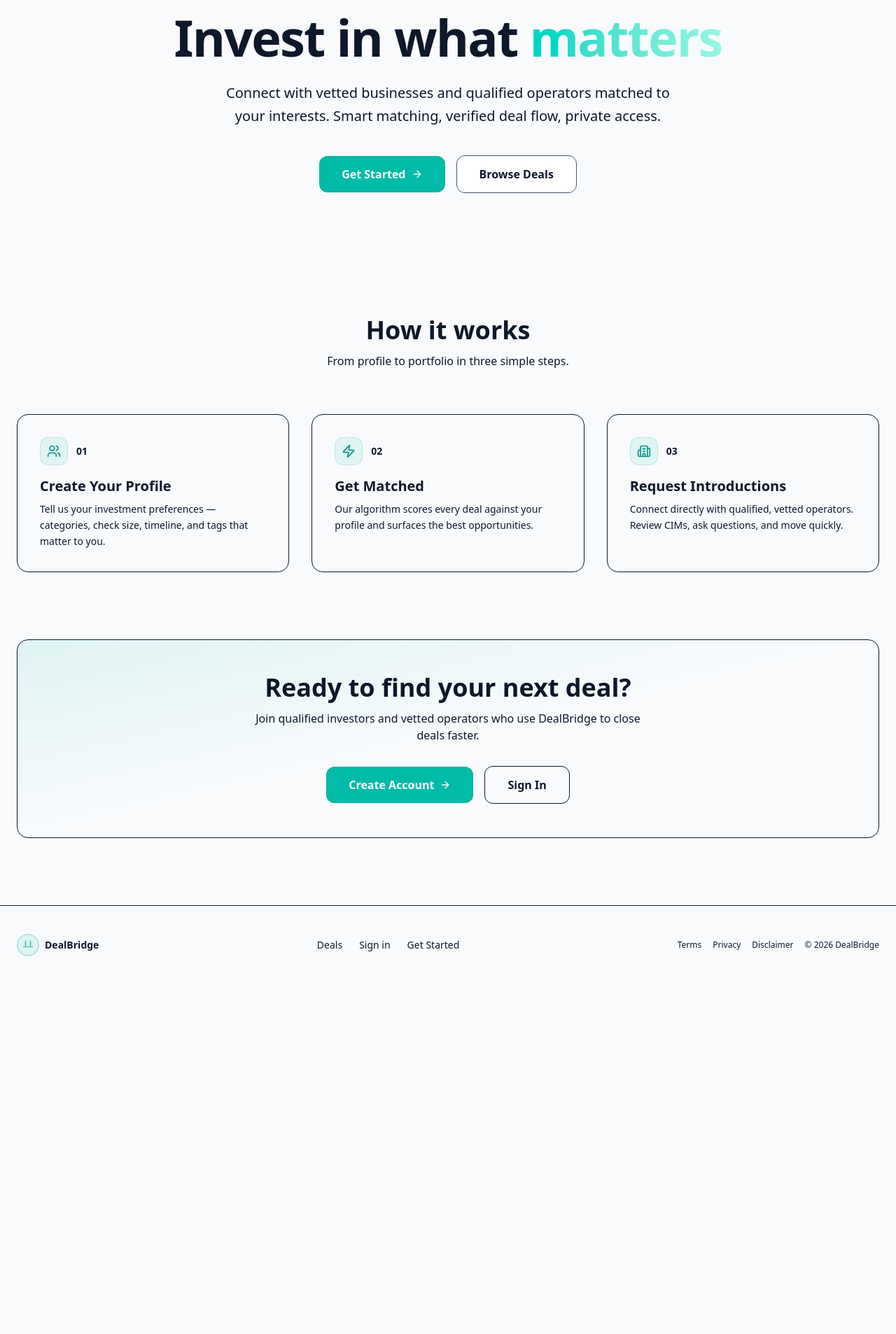
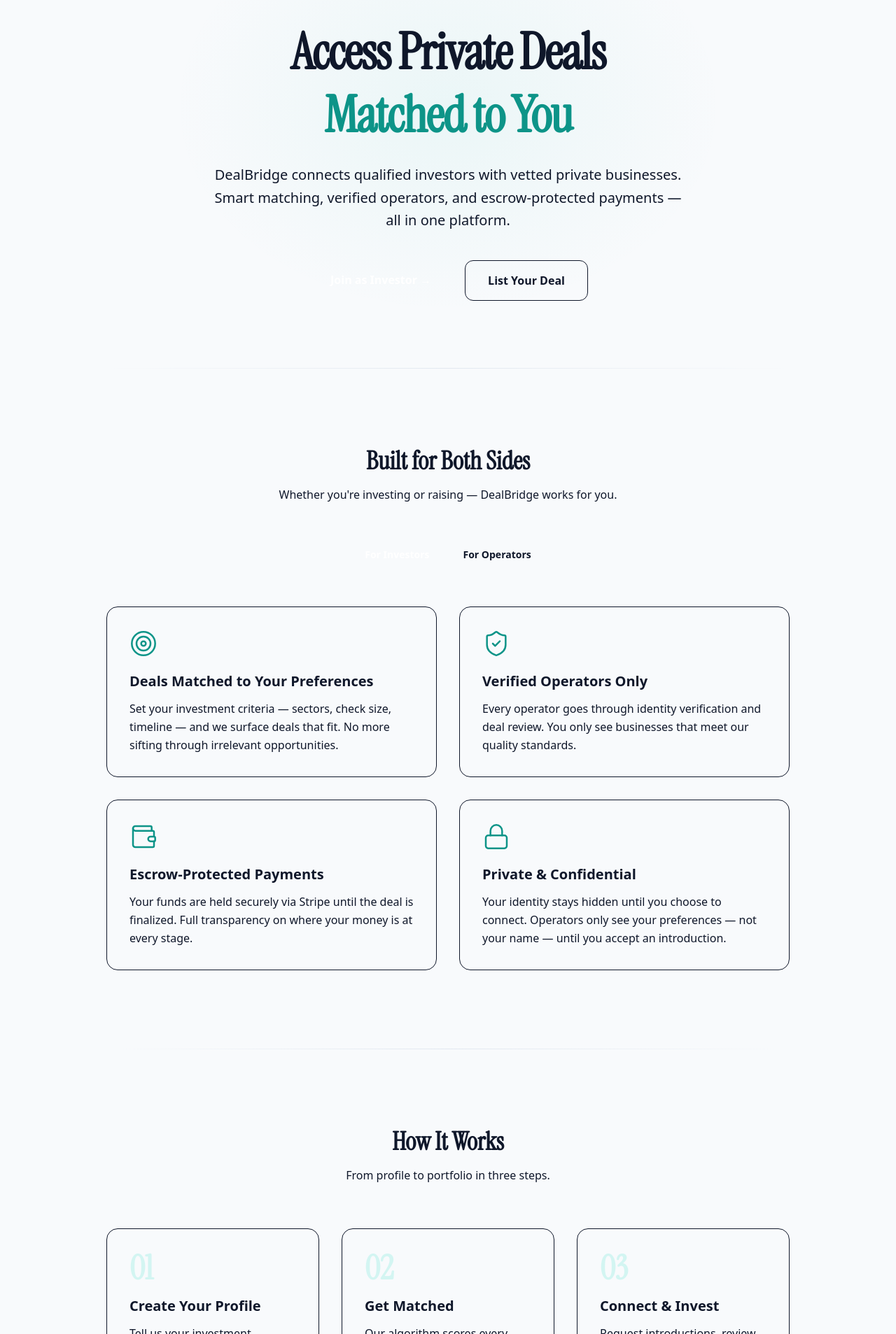
Before and after one commit to asaddawoodani/dealbridge, a Next.js app: page / in a window 1280 px wide. Shown: the part 213-2120 px from the top of the page at 70% size. Before the commit the page ends 1620 px from the top, so only its background shows below. Built offline with nearby package versions, Linux system fonts and the light colour scheme; no server answers.

Commit message:
Redesign landing page with tabbed value props, trust signals, and scroll animations
Co-Authored-By: Claude Opus 4.6 <noreply@anthropic.com>

```diff
--- a/app/auth/signup/page.tsx
+++ b/app/auth/signup/page.tsx
@@ -1,19 +1,21 @@
 "use client";
 
 import { useState } from "react";
-import { useRouter } from "next/navigation";
+import { useRouter, useSearchParams } from "next/navigation";
 import { createClient } from "@/lib/supabase/client";
 import { UserPlus, Building2, TrendingUp } from "lucide-react";
 import PasswordInput from "@/components/PasswordInput";
 
 export default function SignUpPage() {
   const router = useRouter();
+  const searchParams = useSearchParams();
+  const initialRole = searchParams.get("role") === "operator" ? "operator" : "investor";
 
   const [fullName, setFullName] = useState("");
   const [email, setEmail] = useState("");
   const [password, setPassword] = useState("");
   const [confirmPassword, setConfirmPassword] = useState("");
-  const [role, setRole] = useState<"investor" | "operator">("investor");
+  const [role, setRole] = useState<"investor" | "operator">(initialRole);
   const [termsAccepted, setTermsAccepted] = useState(false);
   const [error, setError] = useState<string | null>(null);
   const [loading, setLoading] = useState(false);
--- a/app/page.tsx
+++ b/app/page.tsx
@@ -1,130 +1,239 @@
 import Link from "next/link";
-import {
-  ArrowRight,
-  Shield,
-  Zap,
-  Users,
-  Building2,
-} from "lucide-react";
+import { ShieldCheck, FileCheck, Lock, MessageSquare } from "lucide-react";
+import FadeIn from "@/components/landing/FadeIn";
+import ValuePropTabs from "@/components/landing/ValuePropTabs";
 
 const STEPS = [
   {
     step: "01",
     title: "Create Your Profile",
     description:
-      "Tell us your investment preferences — categories, check size, timeline, and tags that matter to you.",
-    icon: Users,
+      "Tell us your investment preferences — sectors, check size, timeline, and involvement level. Takes under 5 minutes.",
   },
   {
     step: "02",
     title: "Get Matched",
     description:
-      "Our algorithm scores every deal against your profile and surfaces the best opportunities.",
-    icon: Zap,
+      "Our algorithm scores every deal against your profile and surfaces the best opportunities. New matches delivered to your dashboard.",
   },
   {
     step: "03",
-    title: "Request Introductions",
+    title: "Connect & Invest",
     description:
-      "Connect directly with qualified, vetted operators. Review CIMs, ask questions, and move quickly.",
-    icon: Building2,
+      "Request introductions, review documents, message operators directly, and commit funds — all within DealBridge.",
   },
 ];
+
+const TRUST_SIGNALS = [
+  { icon: ShieldCheck, label: "Verified Operators", desc: "Identity checks on every business" },
+  { icon: FileCheck, label: "KYC Compliance", desc: "Full investor verification process" },
+  { icon: Lock, label: "Escrow Protection", desc: "Funds secured via Stripe" },
+  { icon: MessageSquare, label: "Encrypted Messaging", desc: "Private investor-operator comms" },
+];
+
+function Divider() {
+  return (
+    <div className="max-w-5xl mx-auto px-6">
+      <div
+        className="h-px"
+        style={{
+          background:
+            "linear-gradient(90deg, transparent, var(--border), transparent)",
+        }}
+      />
+    </div>
+  );
+}
 
 export default function Home() {
   return (
     <div className="text-[--text-primary]">
-      {/* Hero */}
+      {/* ─── HERO ─── */}
       <section className="relative overflow-hidden">
-        <div className="mx-auto max-w-7xl px-4 sm:px-6 pt-16 sm:pt-24 pb-12 sm:pb-20 text-center relative z-10">
-          <div className="inline-flex items-center gap-2 rounded-full border border-teal-500/20 bg-teal-500/5 px-4 py-1.5 text-sm text-teal-400 mb-8">
-            <Shield className="h-4 w-4" />
-            Private deal flow for qualified investors
-          </div>
+        <div
+          className="absolute top-0 left-1/2 -translate-x-1/2 w-[800px] h-[600px] rounded-full pointer-events-none"
+          style={{
+            background:
+              "radial-gradient(ellipse, rgba(20,184,166,0.06) 0%, transparent 70%)",
+          }}
+        />
 
-          <h1 className="text-5xl sm:text-6xl lg:text-7xl font-bold tracking-tight leading-[1.1] max-w-4xl mx-auto">
-            Invest in what{" "}
-            <span className="bg-gradient-to-r from-teal-400 to-teal-200 bg-clip-text text-transparent">
-              matters
-            </span>
-          </h1>
+        <div className="relative max-w-4xl mx-auto text-center px-6 pt-20 pb-16 md:pt-28 md:pb-24">
+          <FadeIn>
+            <p className="inline-block text-sm font-medium px-4 py-1.5 rounded-full mb-8 text-teal-400 bg-teal-500/[0.08] border border-teal-500/20">
+              Private deal flow for qualified investors
+            </p>
+          </FadeIn>
 
-          <p className="text-lg sm:text-xl text-[--text-secondary] mt-6 max-w-2xl mx-auto leading-relaxed">
-            Connect with vetted businesses and qualified operators matched
-            to your interests. Smart matching, verified deal flow, private access.
-          </p>
+          <FadeIn delay={150}>
+            <h1
+              className="text-4xl md:text-6xl lg:text-7xl font-bold leading-tight mb-6"
+              style={{
+                fontFamily: "var(--font-instrument-serif), serif",
+                letterSpacing: "-0.02em",
+              }}
+            >
+              Access Private Deals
+              <br />
+              <span className="text-teal-400">Matched to You</span>
+            </h1>
+          </FadeIn>
 
-          <div className="flex flex-col sm:flex-row items-center justify-center gap-4 mt-10">
-            <Link
-              href="/auth/signup"
-              className="rounded-xl bg-teal-500 text-white px-8 py-3.5 font-semibold hover:bg-teal-600 transition-all flex items-center gap-2 text-base"
-            >
-              Get Started
-              <ArrowRight className="h-4 w-4" />
-            </Link>
-            <Link
-              href="/deals"
-              className="rounded-xl border border-slate-600 px-8 py-3.5 font-semibold hover:border-slate-400 transition-all text-base"
-              style={{ backgroundColor: 'var(--bg-input)' }}
-            >
-              Browse Deals
-            </Link>
-          </div>
+          <FadeIn delay={300}>
+            <p className="text-lg md:text-xl max-w-2xl mx-auto mb-10 leading-relaxed text-[--text-secondary]">
+              DealBridge connects qualified investors with vetted private
+              businesses. Smart matching, verified operators, and
+              escrow-protected payments — all in one platform.
+            </p>
+          </FadeIn>
+
+          <FadeIn delay={450}>
+            <div className="flex flex-col sm:flex-row gap-4 justify-center">
+              <Link
+                href="/auth/signup?role=investor"
+                className="px-8 py-4 rounded-xl text-base font-semibold bg-[--accent] text-white hover:bg-[--accent-hover] transition-all hover:scale-105"
+              >
+                Join as Investor →
+              </Link>
+              <Link
+                href="/auth/signup?role=operator"
+                className="px-8 py-4 rounded-xl text-base font-semibold border border-[--border-hover] text-[--text-primary] bg-[--bg-elevated]/50 hover:border-[--text-muted] transition-all hover:scale-105"
+              >
+                List Your Deal
+              </Link>
+            </div>
+          </FadeIn>
         </div>
       </section>
 
-      {/* How it works */}
-      <section className="mx-auto max-w-7xl px-4 sm:px-6 py-12 sm:py-24">
-        <div className="text-center mb-16">
-          <h2 className="text-3xl sm:text-4xl font-bold">How it works</h2>
-          <p className="text-[--text-secondary] mt-3 max-w-xl mx-auto">
-            From profile to portfolio in three simple steps.
+      <Divider />
+
+      {/* ─── VALUE PROPS ─── */}
+      <section className="max-w-5xl mx-auto px-6 py-20 md:py-28">
+        <FadeIn>
+          <h2
+            className="text-3xl md:text-4xl font-bold text-center mb-4"
+            style={{ fontFamily: "var(--font-instrument-serif), serif" }}
+          >
+            Built for Both Sides
+          </h2>
+          <p className="text-center mb-12 text-[--text-muted]">
+            Whether you&apos;re investing or raising — DealBridge works for you.
           </p>
-        </div>
+        </FadeIn>
 
-        <div className="grid grid-cols-1 md:grid-cols-3 gap-8">
-          {STEPS.map((s) => (
-            <div
-              key={s.step}
-              className="rounded-2xl border border-[--border] bg-[--bg-card] p-8 hover:border-[--border-hover] transition-all group"
-            >
-              <div className="flex items-center gap-3 mb-4">
-                <div className="h-10 w-10 rounded-xl bg-teal-500/10 text-teal-400 flex items-center justify-center">
-                  <s.icon className="h-5 w-5" />
-                </div>
-                <span className="text-sm font-bold text-[--text-muted]">{s.step}</span>
+        <FadeIn delay={100}>
+          <ValuePropTabs />
+        </FadeIn>
+      </section>
+
+      <Divider />
+
+      {/* ─── HOW IT WORKS ─── */}
+      <section className="max-w-5xl mx-auto px-6 py-20 md:py-28">
+        <FadeIn>
+          <h2
+            className="text-3xl md:text-4xl font-bold text-center mb-4"
+            style={{ fontFamily: "var(--font-instrument-serif), serif" }}
+          >
+            How It Works
+          </h2>
+          <p className="text-center mb-16 text-[--text-muted]">
+            From profile to portfolio in three steps.
+          </p>
+        </FadeIn>
+
+        <div className="grid md:grid-cols-3 gap-8">
+          {STEPS.map((item, i) => (
+            <FadeIn key={item.step} delay={i * 150}>
+              <div className="rounded-2xl p-8 bg-[--bg-card] border border-[--border] hover:border-[--border-hover] transition-all">
+                <span
+                  className="text-5xl font-bold text-teal-400/15"
+                  style={{
+                    fontFamily: "var(--font-instrument-serif), serif",
+                  }}
+                >
+                  {item.step}
+                </span>
+                <h3 className="text-xl font-bold mt-4 mb-3">{item.title}</h3>
+                <p className="text-[--text-secondary] leading-relaxed">
+                  {item.description}
+                </p>
               </div>
-              <h3 className="text-xl font-bold mb-2">{s.title}</h3>
-              <p className="text-[--text-secondary] text-sm leading-relaxed">
-                {s.description}
-              </p>
-            </div>
+            </FadeIn>
           ))}
         </div>
       </section>
 
-      {/* CTA */}
-      <section className="mx-auto max-w-7xl px-4 sm:px-6 pb-12 sm:pb-24">
-        <div className="rounded-2xl border border-[--border] bg-gradient-to-br from-teal-500/10 via-[--bg-card] to-[--bg-card] p-6 sm:p-12 text-center">
-          <h2 className="text-3xl sm:text-4xl font-bold">Ready to find your next deal?</h2>
-          <p className="text-[--text-secondary] mt-3 max-w-xl mx-auto">
-            Join qualified investors and vetted operators who use DealBridge to close deals faster.
+      <Divider />
+
+      {/* ─── TRUST SIGNALS ─── */}
+      <section className="max-w-5xl mx-auto px-6 py-20 md:py-28">
+        <FadeIn>
+          <h2
+            className="text-3xl md:text-4xl font-bold text-center mb-4"
+            style={{ fontFamily: "var(--font-instrument-serif), serif" }}
+          >
+            Invest with Confidence
+          </h2>
+          <p className="text-center mb-16 text-[--text-muted]">
+            Security and transparency at every step.
           </p>
-          <div className="flex flex-col sm:flex-row items-center justify-center gap-4 mt-8">
-            <Link
-              href="/auth/signup"
-              className="rounded-xl bg-teal-500 text-white px-8 py-3.5 font-semibold hover:bg-teal-600 transition-all flex items-center gap-2"
+        </FadeIn>
+
+        <div className="grid sm:grid-cols-2 lg:grid-cols-4 gap-6">
+          {TRUST_SIGNALS.map((item, i) => (
+            <FadeIn key={item.label} delay={i * 100}>
+              <div className="text-center rounded-2xl p-6 bg-[--bg-card] border border-[--border] hover:border-[--border-hover] transition-all">
+                <div className="flex justify-center mb-3 text-teal-400">
+                  <item.icon className="h-8 w-8" strokeWidth={1.5} />
+                </div>
+                <h4 className="font-bold mb-1">{item.label}</h4>
+                <p className="text-sm text-[--text-muted]">{item.desc}</p>
+              </div>
+            </FadeIn>
+          ))}
+        </div>
+      </section>
+
+      {/* ─── FINAL CTA ─── */}
+      <section className="relative overflow-hidden">
+        <div
+          className="absolute inset-0 pointer-events-none"
+          style={{
+            background:
+              "linear-gradient(180deg, transparent, rgba(20,184,166,0.04), transparent)",
+          }}
+        />
+        <div className="relative max-w-3xl mx-auto text-center px-6 py-20 md:py-28">
+          <FadeIn>
+            <h2
+              className="text-3xl md:text-5xl font-bold mb-6"
+              style={{ fontFamily: "var(--font-instrument-serif), serif" }}
             >
-              Create Account
-              <ArrowRight className="h-4 w-4" />
-            </Link>
-            <Link
-              href="/auth/login"
-              className="rounded-xl border border-[--border] px-8 py-3.5 font-semibold hover:border-[--border-hover] transition-all"
-            >
-              Sign In
-            </Link>
-          </div>
+              Ready to Find Your Next
+              <br />
+              <span className="text-teal-400">Investment?</span>
+            </h2>
+            <p className="text-lg mb-10 text-[--text-secondary]">
+              Join DealBridge today and get access to vetted private deals
+              matched to your investment preferences.
+            </p>
+            <div className="flex flex-col sm:flex-row gap-4 justify-center">
+              <Link
+                href="/auth/signup"
+                className="px-8 py-4 rounded-xl text-base font-semibold bg-[--accent] text-white hover:bg-[--accent-hover] transition-all hover:scale-105"
+              >
+                Get Started →
+              </Link>
+              <Link
+                href="/deals"
+                className="px-8 py-4 rounded-xl text-base font-semibold border border-[--border-hover] text-[--text-primary] bg-[--bg-elevated]/50 hover:border-[--text-muted] transition-all hover:scale-105"
+              >
+                Browse Deals
+              </Link>
+            </div>
+          </FadeIn>
         </div>
       </section>
     </div>
--- /dev/null
+++ b/components/landing/FadeIn.tsx
@@ -0,0 +1,52 @@
+"use client";
+
+import { useRef, useState, useEffect, type ReactNode } from "react";
+
+export default function FadeIn({
+  children,
+  className = "",
+  delay = 0,
+}: {
+  children: ReactNode;
+  className?: string;
+  delay?: number;
+}) {
+  const ref = useRef<HTMLDivElement>(null);
+  const [visible, setVisible] = useState(false);
+
+  useEffect(() => {
+    const el = ref.current;
+    if (!el) return;
+
+    const observer = new IntersectionObserver(
+      ([entry]) => {
+        if (entry.isIntersecting) {
+          if (delay > 0) {
+            setTimeout(() => setVisible(true), delay);
+          } else {
+            setVisible(true);
+          }
+          observer.unobserve(el);
+        }
+      },
+      { threshold: 0.1 }
+    );
+
+    observer.observe(el);
+    return () => observer.disconnect();
+  }, [delay]);
+
+  return (
+    <div
+      ref={ref}
+      className={className}
+      style={{
+        opacity: visible ? 1 : 0,
+        transform: visible ? "translateY(0)" : "translateY(24px)",
+        transition: "opacity 0.7s ease-out, transform 0.7s ease-out",
+      }}
+    >
+      {children}
+    </div>
+  );
+}
--- /dev/null
+++ b/components/landing/ValuePropTabs.tsx
@@ -0,0 +1,122 @@
+"use client";
+
+import { useState } from "react";
+import {
+  Target,
+  ShieldCheck,
+  Wallet,
+  Lock,
+  Handshake,
+  CreditCard,
+} from "lucide-react";
+import FadeIn from "./FadeIn";
+
+const INVESTOR_CARDS = [
+  {
+    icon: Target,
+    title: "Deals Matched to Your Preferences",
+    description:
+      "Set your investment criteria — sectors, check size, timeline — and we surface deals that fit. No more sifting through irrelevant opportunities.",
+  },
+  {
+    icon: ShieldCheck,
+    title: "Verified Operators Only",
+    description:
+      "Every operator goes through identity verification and deal review. You only see businesses that meet our quality standards.",
+  },
+  {
+    icon: Wallet,
+    title: "Escrow-Protected Payments",
+    description:
+      "Your funds are held securely via Stripe until the deal is finalized. Full transparency on where your money is at every stage.",
+  },
+  {
+    icon: Lock,
+    title: "Private & Confidential",
+    description:
+      "Your identity stays hidden until you choose to connect. Operators only see your preferences — not your name — until you accept an introduction.",
+  },
+];
+
+const OPERATOR_CARDS = [
+  {
+    icon: Handshake,
+    title: "Qualified Investors Come to You",
+    description:
+      "No cold outreach. Verified investors browse your deal and request introductions when they're interested. You focus on running your business.",
+  },
+  {
+    icon: Target,
+    title: "Smart Matching",
+    description:
+      "Your deal gets surfaced to investors whose preferences align with your sector, size, and terms. Higher quality leads, less noise.",
+  },
+  {
+    icon: CreditCard,
+    title: "Built-In Payment Processing",
+    description:
+      "Commitments and payments handled through Stripe. No chasing wires. Investors fund directly through the platform with escrow protection.",
+  },
+  {
+    icon: ShieldCheck,
+    title: "Free to List",
+    description:
+      "Submit your deal for review at no cost. Upload pitch decks, financials, and set your terms. Only pay when you successfully raise capital.",
+  },
+];
+
+export default function ValuePropTabs() {
+  const [activeTab, setActiveTab] = useState<"investor" | "operator">(
+    "investor"
+  );
+  const cards = activeTab === "investor" ? INVESTOR_CARDS : OPERATOR_CARDS;
+
+  return (
+    <>
+      <div className="flex justify-center mb-12">
+        <div className="inline-flex rounded-xl p-1 bg-[--bg-elevated]">
+          <button
+            onClick={() => setActiveTab("investor")}
+            className={[
+              "px-6 py-3 rounded-lg text-sm font-semibold transition-all",
+              activeTab === "investor"
+                ? "bg-[--accent] text-white"
+                : "text-[--text-muted] hover:text-[--text-secondary]",
+            ].join(" ")}
+          >
+            For Investors
+          </button>
+          <button
+            onClick={() => setActiveTab("operator")}
+            className={[
+              "px-6 py-3 rounded-lg text-sm font-semibold transition-all",
+              activeTab === "operator"
+                ? "bg-[--accent] text-white"
+                : "text-[--text-muted] hover:text-[--text-secondary]",
+            ].join(" ")}
+          >
+            For Operators
+          </button>
+        </div>
+      </div>
+
+      <div className="grid md:grid-cols-2 gap-8">
+        {cards.map((card, i) => (
+          <FadeIn key={`${activeTab}-${i}`} delay={i * 100}>
+            <div className="rounded-2xl p-8 bg-[--bg-card] border border-[--border] hover:border-[--border-hover] transition-all">
+              <div className="mb-5 text-teal-400">
+                <card.icon className="h-10 w-10" strokeWidth={1.5} />
+              </div>
+              <h3 className="text-xl font-bold mb-3 text-[--text-primary]">
+                {card.title}
+              </h3>
+              <p className="text-[--text-secondary] leading-relaxed">
+                {card.description}
+              </p>
+            </div>
+          </FadeIn>
+        ))}
+      </div>
+    </>
+  );
+}
```
Also changed, not shown: app/layout.tsx (+9 -2 lines).
